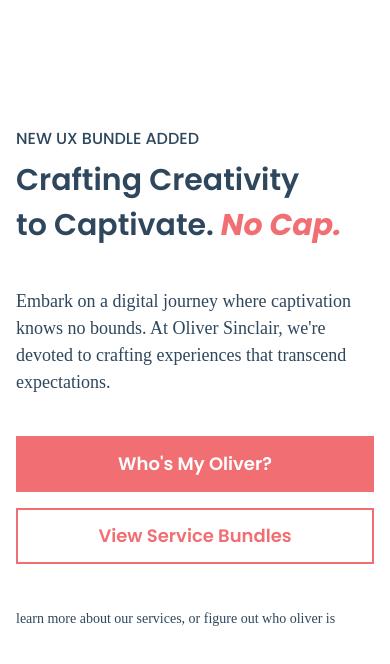
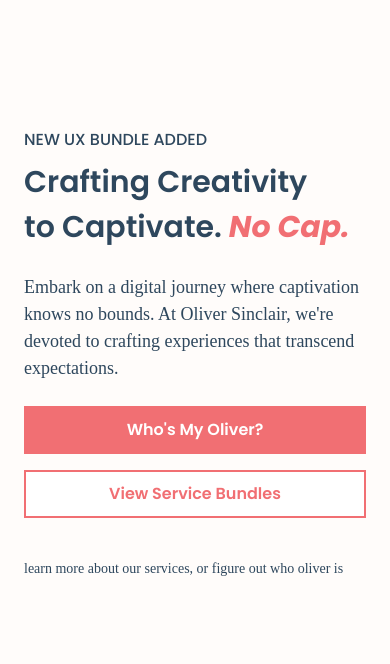
Before and after one commit to shuvamshr/oliver-sinclair, a React (Vite) app: page / in a window 390 px wide. Shown: the top 664 px of the page. Built offline with nearby package versions, Linux system fonts and the light colour scheme.

Commit message:
update: general updates

```diff
--- a/src/components/Button/index.jsx
+++ b/src/components/Button/index.jsx
@@ -1,32 +1,48 @@
 export default function Index(props) {
   let buttonType;
+  const [type, style] = props.type.split(/-(.*)/s);
 
-  const primaryLargeBlock =
-    "w-full h-14 rounded-none bg-red-900 text-lg font-semibold font-sans text-white hover:bg-[red] transition linear duration-300";
-  const secondaryLargeBlock =
-    "w-full h-14 rounded-none bg-white text-lg font-semibold font-sans text-red-900 border-2 border-red-900";
-  const primaryLargeFit =
-    "h-14 px-8 rounded-none bg-red-900 text-lg font-semibold font-sans text-white";
-  const secondaryLargeFit =
-    "h-14 px-8 rounded-none bg-white text-lg font-semibold font-sans text-red-900 border-2 border-red-900";
+  const res_large_block =
+    "lg:max-2xl:h-16 lg:max-2xl:text-lg h-12 text-base w-full";
+  const fix_large_block = "h-16 text-lg w-full";
+  const fix_medium_block = "h-12 text-base w-full";
 
-  switch (props.type) {
-    case "primary-large-block":
-      buttonType = primaryLargeBlock;
+  switch (style) {
+    case "res-large-block":
+      buttonType = res_large_block;
       break;
-    case "secondary-large-block":
-      buttonType = secondaryLargeBlock;
+    case "fix-large-block":
+      buttonType = fix_large_block;
       break;
-    case "primary-large-fit":
-      buttonType = primaryLargeFit;
-      break;
-    case "secondary-large-fit":
-      buttonType = secondaryLargeFit;
+    case "fix-medium-block":
+      buttonType = fix_medium_block;
       break;
     default:
-      buttonType = primaryLargeFit;
+      buttonType = fix_medium_block;
       break;
   }
 
-  return <button className={buttonType}>{props.children}</button>;
+  if (type === "primary") {
+    return (
+      <button
+        className={
+          buttonType +
+          " rounded-none bg-red-900 font-semibold font-sans text-white hover:bg-red-700 transition linear duration-300"
+        }
+      >
+        {props.children}
+      </button>
+    );
+  } else if (type === "secondary") {
+    return (
+      <button
+        className={
+          buttonType +
+          " rounded-none bg-white font-semibold font-sans text-red-900 hover:bg-red-300 border-2 border-red-900 transition linear duration-300"
+        }
+      >
+        {props.children}
+      </button>
+    );
+  }
 }
--- a/src/components/Typography/Sans.jsx
+++ /dev/null
@@ -1,27 +0,0 @@
-export default function Sans(props) {
-  let typographyType;
-
-  const heading =
-    "lg:max-2xl:text-5xl lg:max-2xl:leading-normal text-3xl leading-normal font-semibold font-sans text-gray-800 ";
-
-  const caption =
-    "lg:max-2xl:text-lg leading-snug text-md font-medium font-sans text-gray-800 l";
-
-  switch (props.type) {
-    case "heading":
-      typographyType = heading;
-      break;
-    case "caption":
-      typographyType = caption;
-      break;
-    default:
-      typographyType = lg_Medium;
-      break;
-  }
-
-  return (
-    <>
-      <h1 className={typographyType}>{props.children}</h1>
-    </>
-  );
-}
--- a/src/components/Typography/Serif.jsx
+++ /dev/null
@@ -1,27 +0,0 @@
-export default function Serif(props) {
-  let typographyType;
-
-  const heading =
-    "lg:max-2xl:text-5xl lg:max-2xl:leading-normal text-3xl leading-normal font-semibold font-serif text-gray-800";
-
-  const description =
-    "lg:max-2xl:text-xl leading-normal text-lg font-regular font-serif text-gray-800";
-
-  switch (props.type) {
-    case "heading":
-      typographyType = heading;
-      break;
-    case "description":
-      typographyType = description;
-      break;
-    default:
-      typographyType = description;
-      break;
-  }
-
-  return (
-    <>
-      <p className={typographyType}>{props.children}</p>
-    </>
-  );
-}
--- /dev/null
+++ b/src/components/Typography/index.jsx
@@ -0,0 +1,44 @@
+export default function Index(props) {
+  let typographyType;
+  const [type, style] = props.type.split(/-(.*)/s);
+
+  const res_5xl_semibold =
+    "lg:max-2xl:text-5xl lg:max-2xl:leading-normal text-3xl leading-normal font-semibold";
+
+  const res_lg_medium =
+    "lg:max-2xl:text-lg lg:max-2xl:leading-normal text-base leading-normal font-medium";
+
+  const res_xl_regular =
+    "lg:max-2xl:text-xl lg:max-2xl:leading-normal text-lg leading-normal font-regular";
+
+  const fix_sm_regular = "text-sm leading-normal font-regular";
+
+  switch (style) {
+    case "res-5xl-semibold":
+      typographyType = res_5xl_semibold;
+      break;
+    case "res-lg-medium":
+      typographyType = res_lg_medium;
+      break;
+    case "res-xl-regular":
+      typographyType = res_xl_regular;
+      break;
+    case "fix-sm-regular":
+      typographyType = fix_sm_regular;
+      break;
+  }
+
+  if (type === "head") {
+    return (
+      <h1 className={typographyType + " font-sans text-gray-800"}>
+        {props.children}
+      </h1>
+    );
+  } else if (type === "body") {
+    return (
+      <p className={typographyType + " font-serif text-gray-800"}>
+        {props.children}
+      </p>
+    );
+  }
+}
--- a/src/pages/Home/index.jsx
+++ b/src/pages/Home/index.jsx
@@ -1,40 +1,41 @@
 import Button from "../../components/Button";
-import Sans from "../../components/Typography/Sans.jsx";
-import Serif from "../../components/Typography/Serif.jsx";
+import Typography from "../../components/Typography";
 
 export default function () {
   return (
     <>
-      <div className="container mx-auto lg:max-2xl:px-0 px-4 py-[8rem]">
-        <div class="grid grid-cols-12">
-          <div className="lg:max-2xl:col-span-6 col-span-12 flex flex-col gap-10">
+      <div className="container mx-auto lg:max-2xl:px-0 px-6 py-32 bg-red-100">
+        <div className="grid grid-cols-12">
+          <div className="lg:max-2xl:col-span-6 lg:max-2xl:gap-10 col-span-12 gap-6 flex flex-col ">
             <div className="flex flex-col gap-2">
-              <Sans type="caption">NEW UX BUNDLE ADDED</Sans>
-              <Sans type="heading">
+              <Typography type="head-res-lg-medium">
+                NEW UX BUNDLE ADDED
+              </Typography>
+              <Typography type="head-res-5xl-semibold">
                 Crafting Creativity <br /> to Captivate.
                 <span className="text-red-900 font-bold italic"> No Cap.</span>
-              </Sans>
+              </Typography>
             </div>
-            <Serif type="description">
+            <Typography type="body-res-xl-regular">
               Embark on a digital journey where captivation knows no bounds. At
               Oliver Sinclair, we're devoted to crafting experiences that
               transcend expectations.
-            </Serif>
+            </Typography>
 
             <div className="flex flex-col gap-10">
               <div className="flex flex-col lg:max-2xl:flex-row lg:max-2xl:gap-6 gap-4">
-                <Button type="primary-large-block">Who's My Oliver?</Button>
-                <Button type="secondary-large-block">
+                <Button type="primary-res-large-block">Who's My Oliver?</Button>
+                <Button type="secondary-res-large-block">
                   View Service Bundles
                 </Button>
               </div>
-              <p className="text-sm font-regular font-serif text-gray-800 leading-1">
+              <Typography type="body-fix-sm-regular">
                 learn more about our services, or figure out who oliver is
-              </p>
+              </Typography>
             </div>
           </div>
 
-          <div className="lg:max-2xl:col-start-8 lg:max-2xl:col-span-5 col-start-1 col-span-12 flex bg-[gray] h-full rounded-tl-[5rem] rounded-br-[5rem]">
+          <div className="lg:max-2xl:col-start-8 lg:max-2xl:col-span-5 col-start-1 col-span-12 flex bg-gray-100 h-full rounded-tl-[5rem] rounded-br-[5rem]">
             <div></div>
           </div>
         </div>
--- a/tailwind.config.js
+++ b/tailwind.config.js
@@ -8,21 +8,20 @@
       gray: {
         900: "#1D2F3F",
         800: "#2E475D",
+        100: "#F4F4F4",
       },
       red: {
         900: "#F16F73",
+        700: "#F48F93",
+        300: "#FFE9E4",
+        100: "#FFFCFA",
       },
     },
     fontFamily: {
       sans: ["Poppins", "sans-serif"],
       serif: ["Vollkorn", "serif"],
     },
-    extend: {
-      lineHeight: {
-        2: "4.5rem",
-        1: "1.875rem",
-      },
-    },
+    extend: {},
   },
   plugins: [],
 };
--- a/vite.config.js
+++ b/vite.config.js
@@ -4,4 +4,5 @@
 // https://vitejs.dev/config/
 export default defineConfig({
   plugins: [react()],
+  base: "/oliver-sinclair/",
 });
```
Also changed, not shown: src/global/Header/index.jsx (added).
